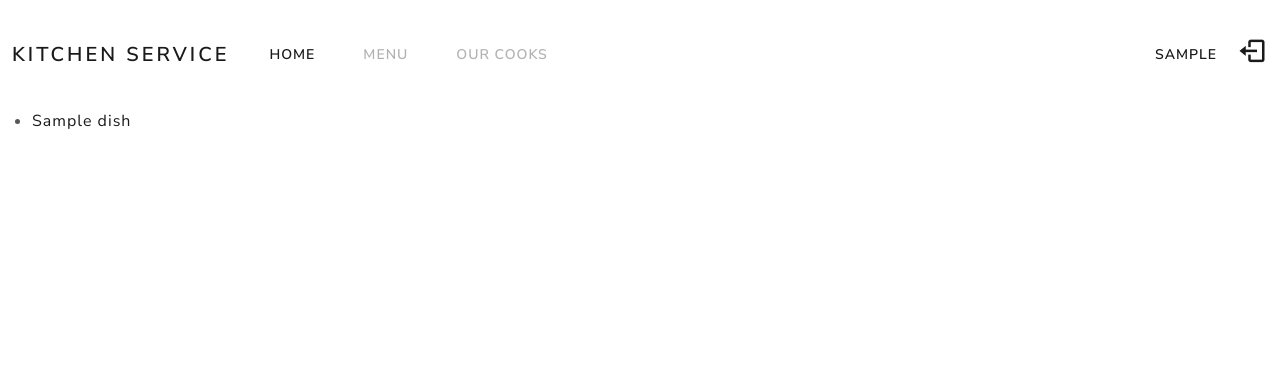
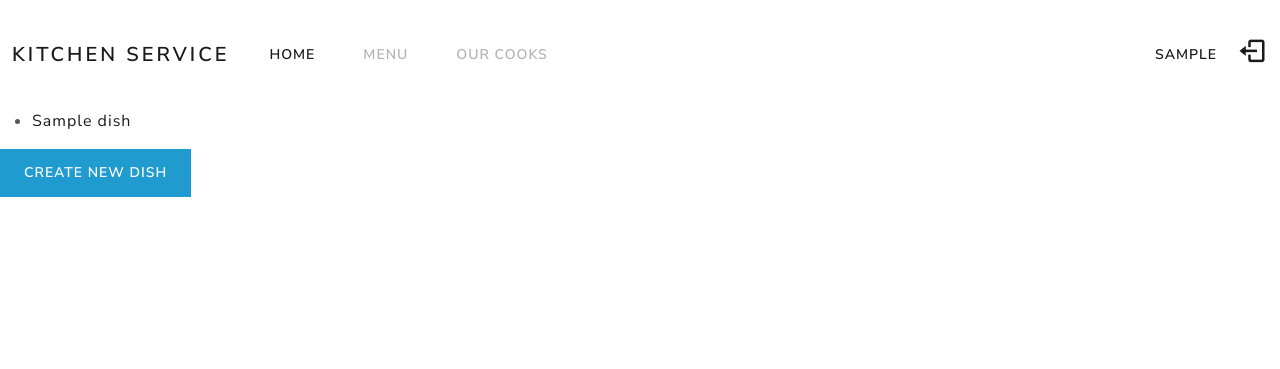
Before and after one commit to VladKyianytsia/kitchen-management-system, a Django app: page /dish-types/1/ in a window 1280 px wide. Shown: the top 369 px of the page. Run offline with Django 5.2, Linux system fonts and the light colour scheme; a user stored in the database is signed in; tables that the repository leaves empty hold one stand-in row (values such as "Sample post").

Commit message:
added dish_create_view + DishForm & template for it(and dish creation button on dish type detail page)

```diff
--- a/kitchen/urls.py
+++ b/kitchen/urls.py
@@ -11,6 +11,7 @@ from kitchen.views import (
     DishTypeUpdateView,
     DishDetailView,
     toggle_assign_to_dish,
+    dish_create_view,
 )
 
 app_name = "kitchen"
@@ -25,5 +26,6 @@ urlpatterns = [
     path("dish-types/<int:pk>/update/", DishTypeUpdateView.as_view(), name="dish-type-update"),
     path("dish-types/<int:pk>/delete", dish_type_delete_view, name="dish-type-delete"),
     path("dish/<int:pk>", DishDetailView.as_view(), name="dish-detail"),
-    path("dish/<int:pk>/toggle-assign", toggle_assign_to_dish, name="toggle-dish-assign")
+    path("dish/<int:pk>/toggle-assign", toggle_assign_to_dish, name="toggle-dish-assign"),
+    path("dish-types/<int:pk>/create-dish", dish_create_view, name="dish-create")
 ]
--- a/kitchen/views.py
+++ b/kitchen/views.py
@@ -6,7 +6,7 @@ from django.shortcuts import render, redirect
 from django.urls import reverse_lazy
 from django.views import generic
 
-from kitchen.forms import RegistrationForm, DishTypeForm
+from kitchen.forms import RegistrationForm, DishTypeForm, DishForm
 from kitchen.models import DishType, Dish
 
 
@@ -94,3 +94,20 @@ def toggle_assign_to_dish(request: HttpRequest, pk: int) -> HttpResponse:
     else:
         dish.cooks.add(request.user)
     return HttpResponseRedirect(reverse_lazy("kitchen:dish-detail", kwargs={"pk": pk}))
+
+
+def dish_create_view(request: HttpRequest, pk: int) -> HttpResponse:
+    dish_type = DishType.objects.get(pk=pk)
+
+    if request.method == "POST":
+        form = DishForm(request.POST, initial={"dish_type": dish_type})
+
+        if form.is_valid():
+            dish = form.save(commit=False)
+            dish.dish_type = dish_type
+            dish.save()
+            return HttpResponseRedirect(reverse_lazy("kitchen:dish-types-detail", kwargs={"pk": dish_type.id}))
+
+    else:
+        form = DishForm(initial={"dish_type": dish_type})
+    return render(request, "kitchen/dish_form.html", {"form": form})
--- a/templates/kitchen/dish_type_detail.html
+++ b/templates/kitchen/dish_type_detail.html
@@ -12,5 +12,6 @@
   {% else %}
     <h1>No dishes yet!</h1>
   {% endif %}
+  <a class="btn btn-info" href="{% url "kitchen:dish-create" pk=dish_type.id %}">Create new dish</a>
 
 {%  endblock %}
```
Also changed, not shown: kitchen/forms.py (+16 -0 lines), templates/kitchen/dish_form.html (added, +11 -0 lines).
